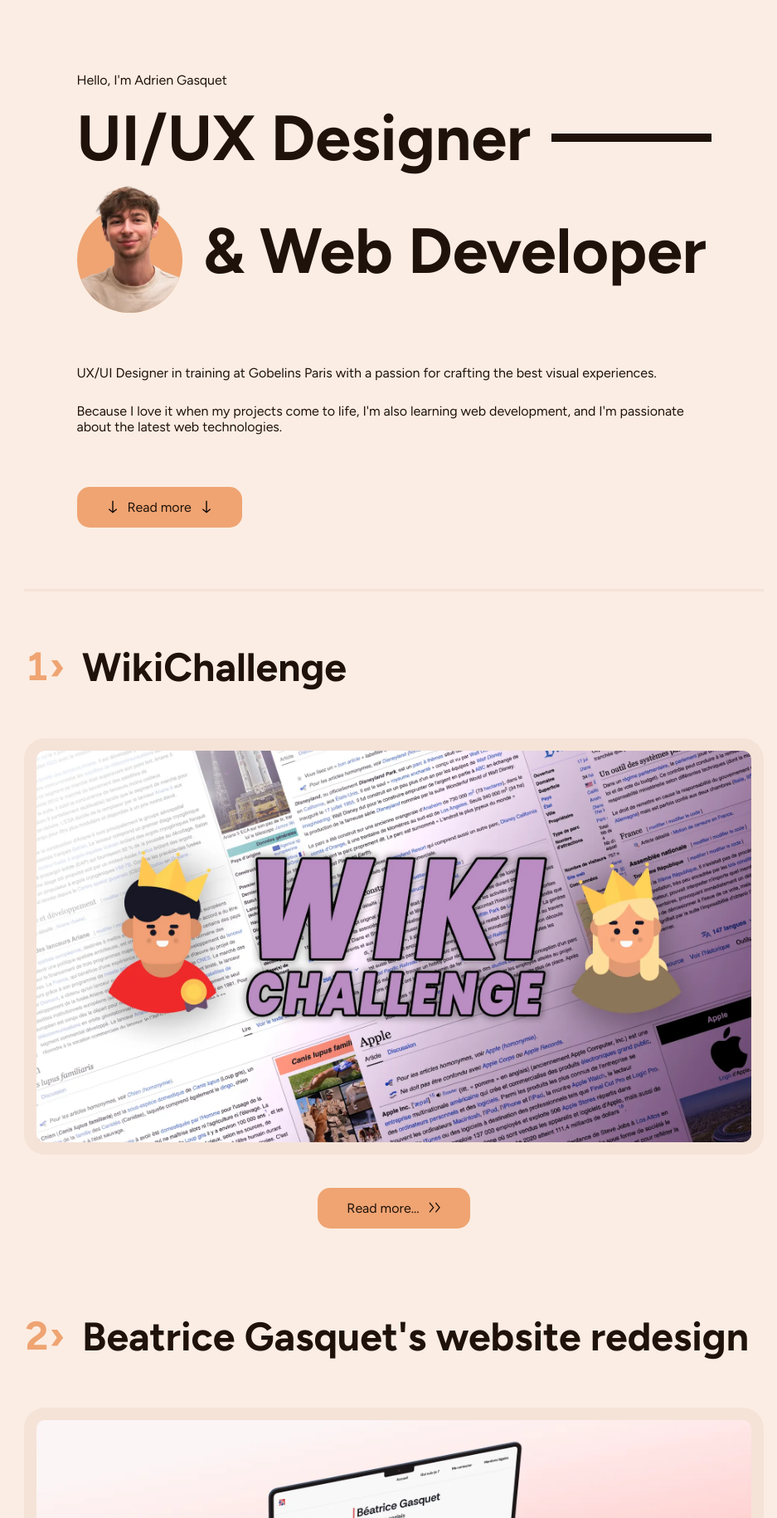
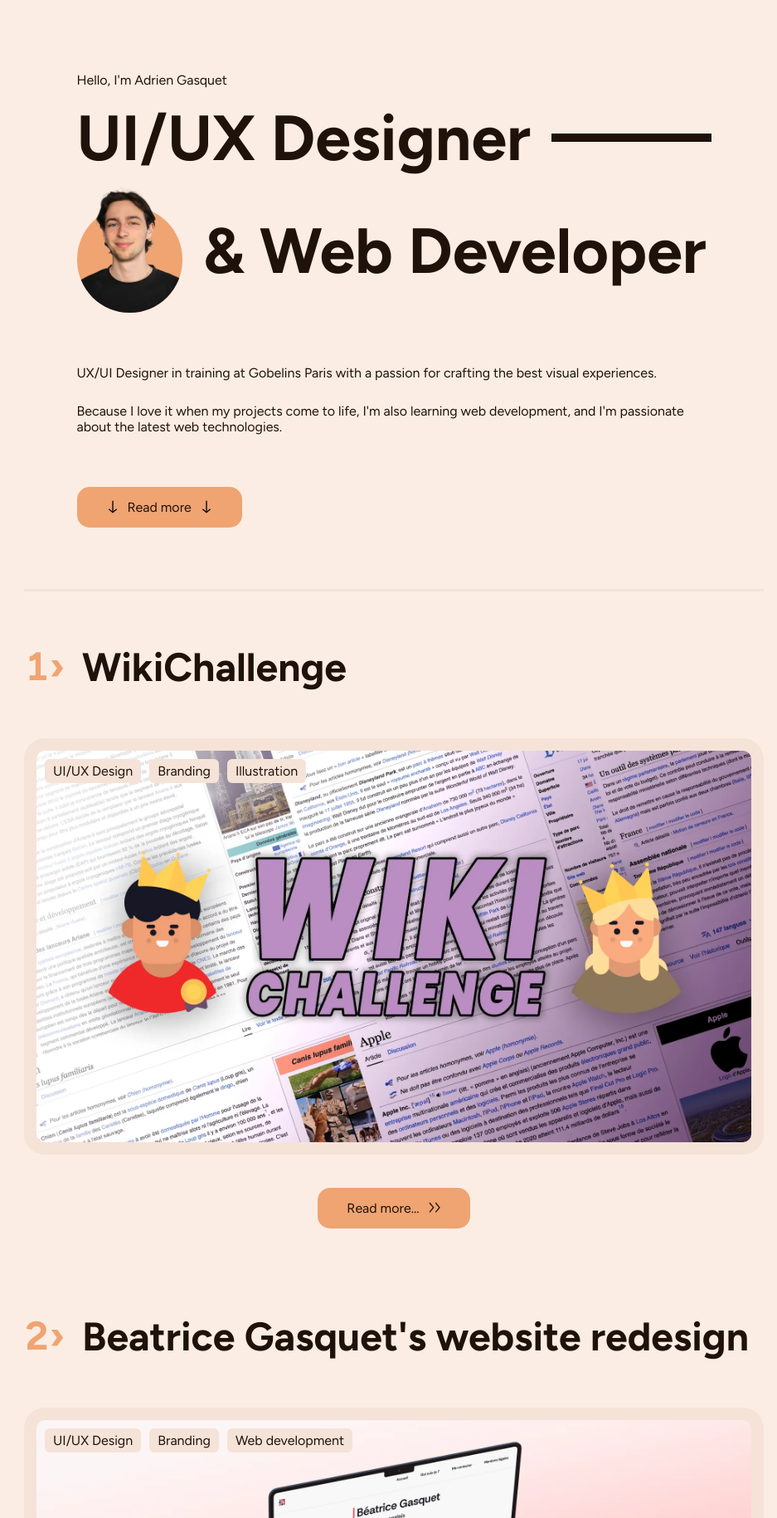
Before and after one commit to AdrienGQT/Portfolio-2024, a PHP site: page / in a window 1280 px wide. Shown: the part 90-1920 px from the top of the page at 83% size, without its empty margins (161-1098 px from the left). Run offline with PHP 8.4, Linux system fonts and the light colour scheme; some libraries are stand-ins or nearby versions.

Commit message:
Adding tags to projects cover

```diff
--- a/index.php
+++ b/index.php
@@ -31,12 +31,13 @@
             </div>
         </div>
         <div id="landingBottom" class="landing__bottom">
-            <h2 id="landingPara1" class="landing__text anim-appear">UX/UI Designer in training at Gobelins Paris with a passion for crafting the best visual experiences.</h2>
-            <h2 id="landingPara2" class="landing__text anim-appear">Because I love it when my projects come to life, I'm also learning web development, and I'm passionate about the latest web technologies.</h2>
+            <h2 id="landingPara1" class="landing__text anim-appear">UX/UI Designer in training at Gobelins Paris with a
+                passion for crafting the best visual experiences.</h2>
+            <h2 id="landingPara2" class="landing__text anim-appear">Because I love it when my projects come to life, I'm
+                also learning web development, and I'm passionate about the latest web technologies.</h2>
 
         </div>
-        <a class="button button--c-1 anim-appear" style="z-index: 100;"
-            href="#selector-container">
+        <a class="button button--c-1 anim-appear" style="z-index: 100;" href="#selector-container">
             <div class="button__icon button__icon--arrow-down"></div>
             <p id="landingButton" class="button__text"></p>
             <div class="button__icon button__icon--arrow-down"></div>
@@ -67,7 +68,9 @@
         </div>
     </div> -->
 
-    <div id="selector-container" style="height:0px; width:100%"><div class="selector-container__divider" style="height:0px"></div></div>
+    <div id="selector-container" style="height:0px; width:100%">
+        <div class="selector-container__divider" style="height:0px"></div>
+    </div>
 
     <!-- Projects -->
 
@@ -76,6 +79,17 @@
         <li class="project project--design">
             <h3 class="project__title">WikiChallenge</h3>
             <div class="project__bottom">
+                <ul class="tags">
+                    <li class="tags__item">
+                        <p class="psmall">UI/UX Design</p>
+                    </li>
+                    <li class="tags__item">
+                        <p class="psmall">Branding</p>
+                    </li>
+                    <li class="tags__item">
+                        <p class="psmall">Illustration</p>
+                    </li>
+                </ul>
                 <a href="src/pages/design/wiki-challenge.php" aria-label="Button to WikiChallenge section">
                     <img class="project__overview" src="client-data/images/overviews/wiki-challenge.webp" alt="">
                 </a>
@@ -89,7 +103,19 @@
         <li class="project project--design">
             <h3 id="beatriceGasquetTitle" class="project__title">Beatrice Gasquet's website redesign</h3>
             <div class="project__bottom">
-                <a href="src/pages/design/beatrice-gasquet.php" aria-label="Button to Beatrice Gasquet's website section">
+                <ul class="tags">
+                    <li class="tags__item">
+                        <p class="psmall">UI/UX Design</p>
+                    </li>
+                    <li class="tags__item">
+                        <p class="psmall">Branding</p>
+                    </li>
+                    <li class="tags__item">
+                        <p class="psmall">Web development</p>
+                    </li>
+                </ul>
+                <a href="src/pages/design/beatrice-gasquet.php"
+                    aria-label="Button to Beatrice Gasquet's website section">
                     <img class="project__overview" src="client-data/images/overviews/beatrice-gasquet.webp" alt="">
                 </a>
                 <a class="button button--c-2" href="src/pages/design/beatrice-gasquet.php">
@@ -102,6 +128,14 @@
         <li class="project project--design">
             <h3 id="liftoffrocketsTitle" class="project__title">Space news Instagram thread</h3>
             <div class="project__bottom">
+                <ul class="tags">
+                    <li class="tags__item">
+                        <p class="psmall">Illustration</p>
+                    </li>
+                    <li class="tags__item">
+                        <p class="psmall">Infographic design</p>
+                    </li>
+                </ul>
                 <a href="src/pages/design/liftoffrockets.php" aria-label="Button to Liftoffrockets section">
                     <img class="project__overview" src="client-data/images/overviews/liftoffrockets.webp" alt="">
                 </a>
@@ -115,6 +149,14 @@
         <li class="project project--design">
             <h3 id="duoTitle" class="project__title">DUO - Fictional GUI</h3>
             <div class="project__bottom">
+                <ul class="tags">
+                    <li class="tags__item">
+                        <p class="psmall">UI/UX Design</p>
+                    </li>
+                    <li class="tags__item">
+                        <p class="psmall">Branding</p>
+                    </li>
+                </ul>
                 <a href="src/pages/design/duo.php" aria-label="Button to DUO section">
                     <img class="project__overview" src="client-data/images/overviews/duo.webp" alt="">
                 </a>
--- a/src/css/scss/base/_base.scss
+++ b/src/css/scss/base/_base.scss
@@ -25,6 +25,10 @@
 }
 
 p {
+    font-size: 1rem;
+}
+
+.psmall{
     font-size: 1rem;
 }
 
--- a/src/css/scss/components/project-list/_project.scss
+++ b/src/css/scss/components/project-list/_project.scss
@@ -30,6 +30,7 @@
         flex-direction: column;
         align-items: center;
         gap: 40px;
+        position: relative;
     }
 
     &__overview {
--- /dev/null
+++ b/src/css/scss/components/project-list/_tags.scss
@@ -0,0 +1,25 @@
+.tags{
+    list-style-type: none;
+    margin: 0;
+    padding: 0;
+    position: absolute;
+    top: 25px;
+    left: 25px;
+    display: flex;
+    justify-content: flex-start;
+    gap: 10px;
+
+    &__item{
+        padding: 5px 10px;
+        background-color: #F5E3D8;
+        border-radius: 6px;
+
+        & p{
+            margin: 0;
+        }
+    }
+
+    @media screen and (max-width : $bp-phone) {
+        display: none;
+    }
+}
--- a/src/css/style.css
+++ b/src/css/style.css
@@ -27,6 +27,10 @@
 }
 
 p {
+  font-size: 1rem;
+}
+
+.psmall {
   font-size: 1rem;
 }
 
@@ -738,6 +742,7 @@
   flex-direction: column;
   align-items: center;
   gap: 40px;
+  position: relative;
 }
 .project__overview {
   width: 100%;
@@ -791,6 +796,31 @@
   background: none;
   border-radius: 15px;
   filter: drop-shadow(0 0 0.75rem rgba(0, 0, 0, 0.3));
+}
+
+.tags {
+  list-style-type: none;
+  margin: 0;
+  padding: 0;
+  position: absolute;
+  top: 25px;
+  left: 25px;
+  display: flex;
+  justify-content: flex-start;
+  gap: 10px;
+}
+.tags__item {
+  padding: 5px 10px;
+  background-color: #F5E3D8;
+  border-radius: 6px;
+}
+.tags__item p {
+  margin: 0;
+}
+@media screen and (max-width: 970px) {
+  .tags {
+    display: none;
+  }
 }
 
 .article-title {
--- a/src/css/style.scss
+++ b/src/css/style.scss
@@ -27,6 +27,7 @@
 
 @import 'scss/components/project-list/project-list';
 @import 'scss/components/project-list/project';
+@import 'scss/components/project-list/tags';
 
 // Articles
 
```
Also changed, not shown: client-data/images/backup/portrait-2.webp (added), client-data/images/backup/portrait.webp (added), client-data/images/portrait-2.webp, client-data/images/portrait.webp, 1 other file.
